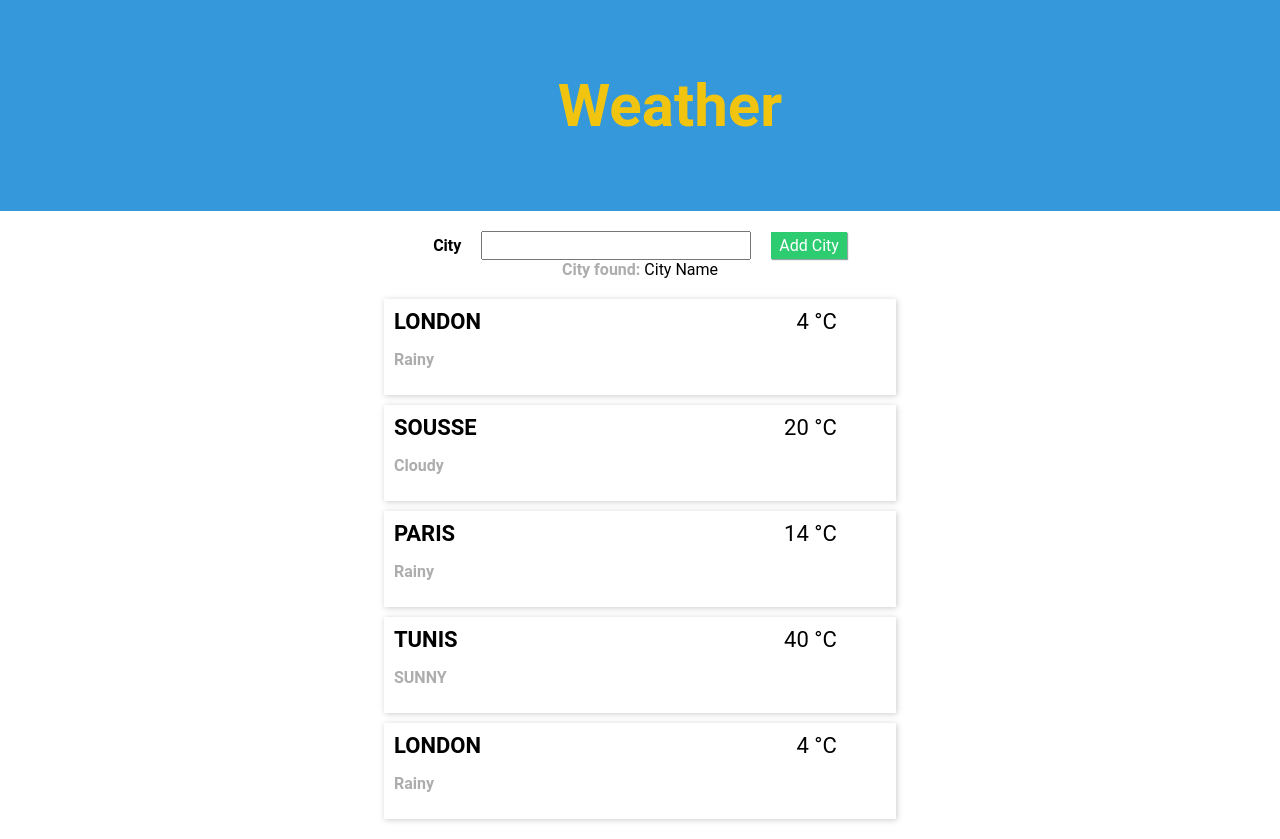
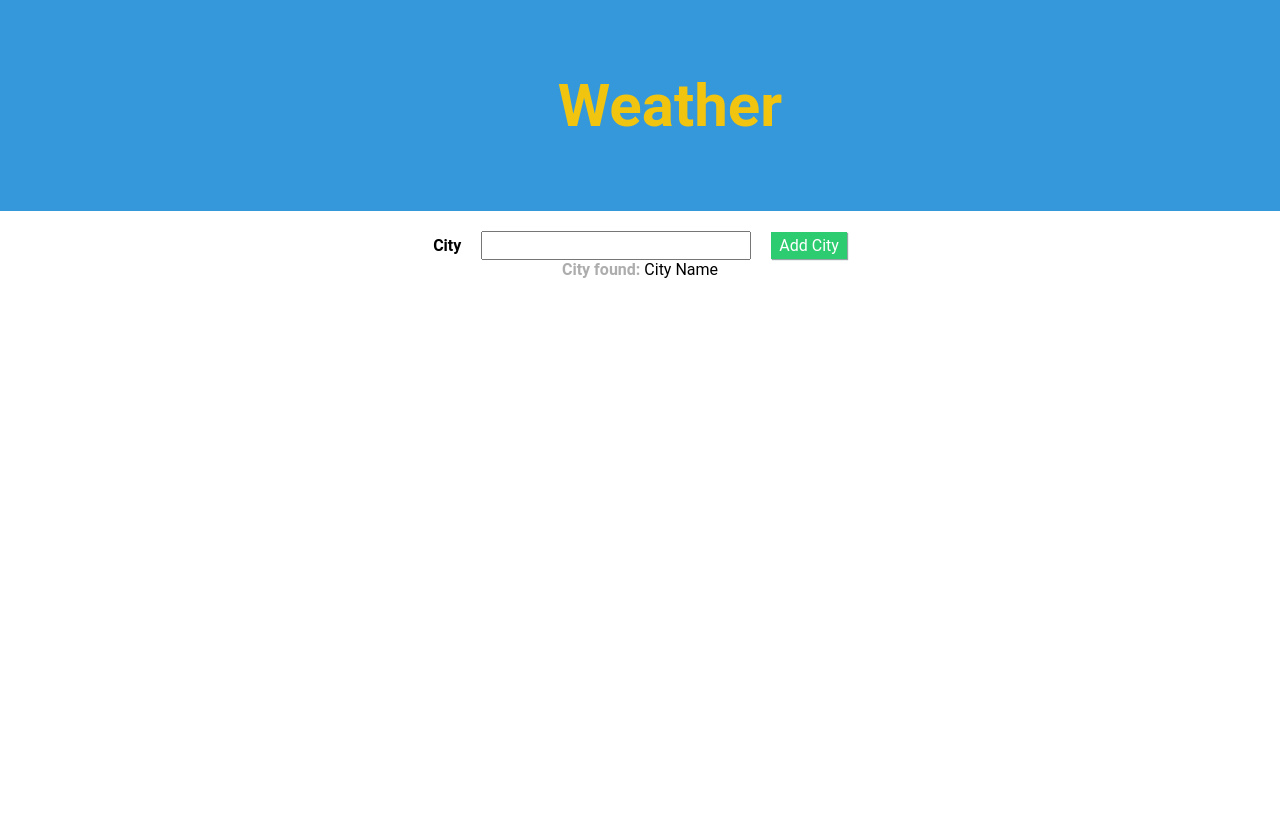
Before and after one commit to kamedan/weatherApp, an Angular app: page / in a window 1280 px wide. Shown: the top 839 px of the page. After the commit the page ends 800 px from the top, so only its background shows below. Built offline with nearby package versions, Linux system fonts and the light colour scheme.

Commit message:
add http requests

```diff
--- a/src/app/weather-search/weather-search.component.ts
+++ b/src/app/weather-search/weather-search.component.ts
@@ -1,4 +1,6 @@
 import { Component, OnInit } from '@angular/core';
+import {WeatherService} from '../weather.service';
+import {WeatherItem} from '../weather';
 
 @Component({
   selector: 'weather-search',
@@ -8,13 +10,20 @@ import { Component, OnInit } from '@angular/core';
 export class WeatherSearchComponent implements OnInit {
   location  ='';
 
-  constructor() { }
+  constructor(private _weatherService:WeatherService) { }
 
   ngOnInit() {
   }
 
   onSubmit(){
-    console.log(location);
+    console.log('loc', this.location);
+    this._weatherService.searchWeatherData(this.location)
+    .subscribe(
+      data => {
+        const weatherItem = new WeatherItem(data.name, data.weather[0].description,data.main.temp );
+        this._weatherService.addWeatherItem(weatherItem);
+      }
+    )
   }
 
 }
--- a/src/app/weather.data.ts
+++ b/src/app/weather.data.ts
@@ -2,9 +2,9 @@
 import {WeatherItem} from './weather';
 
 export const WEATHER_ITEMS: WeatherItem[] =  [
-    new WeatherItem("LONDON", "Rainy", 4),
-    new WeatherItem("SOUSSE", "Cloudy", 20),
-    new WeatherItem("PARIS", "Rainy", 14),
-    new WeatherItem("TUNIS", "SUNNY", 40),
-    new WeatherItem("LONDON", "Rainy", 4),
+   // new WeatherItem("LONDON", "Rainy", 4),
+    //new WeatherItem("SOUSSE", "Cloudy", 20),
+    //new WeatherItem("PARIS", "Rainy", 14),
+    //new WeatherItem("TUNIS", "SUNNY", 40),
+    //new WeatherItem("LONDON", "Rainy", 4),
 ];
--- a/src/app/weather.service.ts
+++ b/src/app/weather.service.ts
@@ -1,9 +1,31 @@
 import { Injectable } from '@angular/core';
 import { WEATHER_ITEMS } from './weather.data';
+import { Observable } from 'rxjs/Observable';
+import { Http } from '@angular/http';
+import 'rxjs/Rx';
+import {WeatherItem} from './weather';
 
 @Injectable()
 export class WeatherService {
+
+  constructor(private _http:Http){
+
+  }
   getWeatherItems(){
     return WEATHER_ITEMS;
   }
+
+  addWeatherItem(weatherItem: WeatherItem){
+    WEATHER_ITEMS.push(weatherItem);
+  }
+
+  searchWeatherData(cityName):Observable<any>{
+    console.log('service', cityName);
+    return this._http.get('http://api.openweathermap.org/data/2.5/weather?q='+ cityName + '&APPID=49482fe04dafa527a9a5550c0f870424&units=metric')
+            .map(response => response.json())
+            .catch(error => {
+              console.error(error);
+              return Observable.throw(error.json());
+            })
+  }
 }
```
